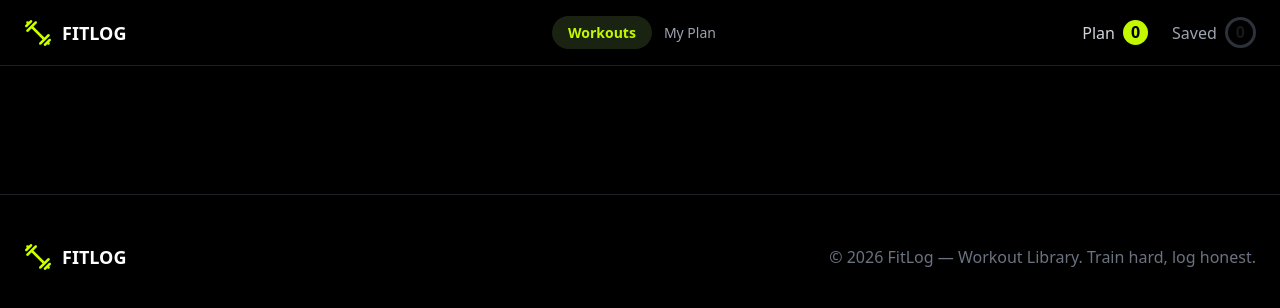
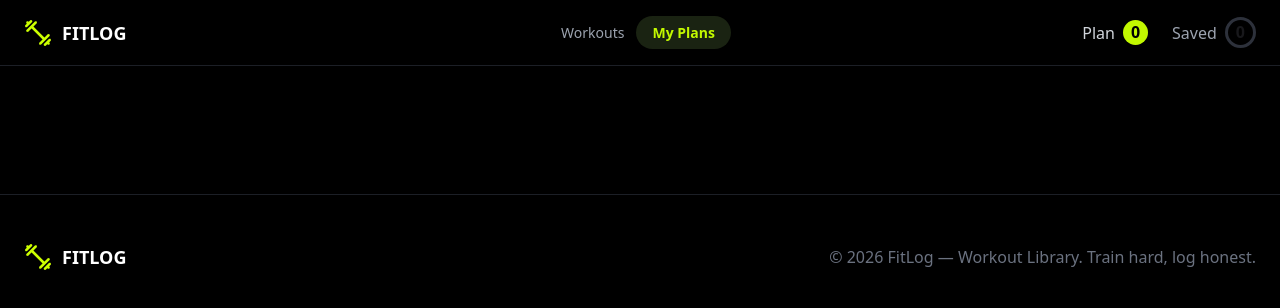
Before and after one commit to mohammad-ali-code/fit-log, a Next.js app: page /my-plans in a window 1280 px wide. Shown: the top 308 px of the page. Built offline with nearby package versions, Linux system fonts and the light colour scheme.

Commit message:
Create a modular JSX for navbar links and used it in navbar to show active routes.

```diff
--- a/src/components/Navbar.tsx
+++ b/src/components/Navbar.tsx
@@ -2,24 +2,17 @@ import Image from "next/image";
 import Link from "next/link";
 import logo from "@/assets/logo.png";
 import NavbarWorkoutLinks from "./NavbarWorkoutLinks";
+import NavbarRoutesLink from "./NavbarRoutesLink";
 
 const Navbar = () => {
     const links = (
         <>
-            <li>
-                <Link
-                    href={"/"}
-                    className="font-semibold text-[#C2F800] bg-[#1A2312] rounded-full px-4 py-1.5">
-                    Workouts
-                </Link>
-            </li>
-            <li>
-                <Link
-                    href={"/my-plans"}
-                    className="font-medium text-[#9CA3AF] hover:text-[#C2F800] rounded-full hover:font-semibold">
-                    My Plan
-                </Link>
-            </li>
+            <NavbarRoutesLink
+                routeName="Workouts"
+                routePath="/"></NavbarRoutesLink>
+            <NavbarRoutesLink
+                routeName="My Plans"
+                routePath="/my-plans"></NavbarRoutesLink>
         </>
     );
 
--- /dev/null
+++ b/src/components/NavbarRoutesLink.tsx
@@ -0,0 +1,29 @@
+"use client";
+import { usePathname } from "next/navigation";
+import Link from "next/link";
+
+interface NavbarRoutesLinkPropsTypes {
+    routeName: string;
+    routePath: string;
+}
+
+const NavbarRoutesLink = ({
+    routeName,
+    routePath,
+}: NavbarRoutesLinkPropsTypes) => {
+    const pathname = usePathname();
+
+    return (
+        <>
+            <li>
+                <Link
+                    href={routePath}
+                    className={`rounded-full ${routePath === pathname ? "font-semibold text-[#C2F800] bg-[#1A2312]  px-4 py-1.5" : "font-medium text-[#9CA3AF] hover:text-[#C2F800] hover:font-semibold"}`}>
+                    {routeName}
+                </Link>
+            </li>
+        </>
+    );
+};
+
+export default NavbarRoutesLink;
```
